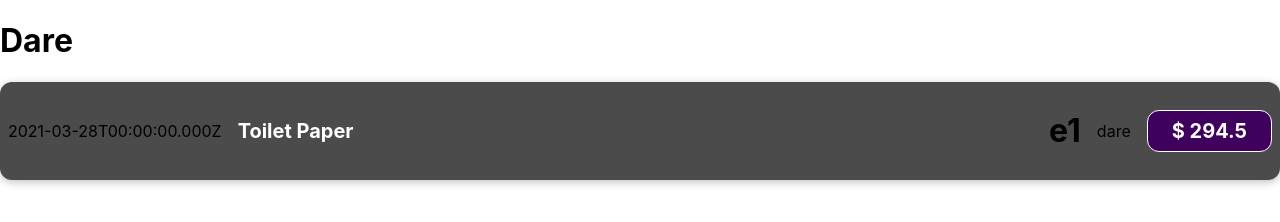
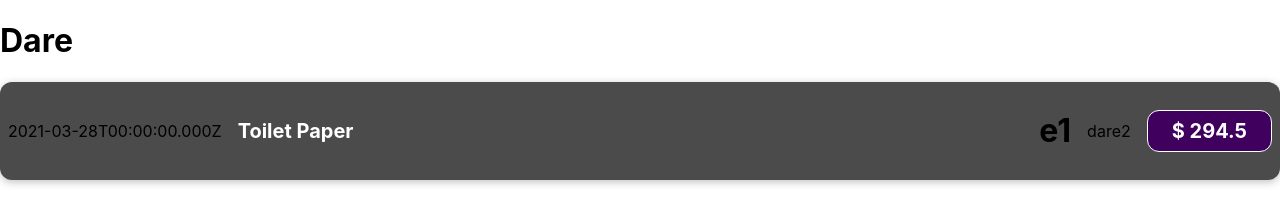
Before and after one commit to DareMilevski/Test, a React (Create React App) app in the folder my-app/: page / in a window 1280 px wide. Shown: the top 222 px of the page. Built offline with nearby package versions, Linux system fonts and the light colour scheme.

Commit message:
change steps

```diff
--- a/my-app/src/components/ExpenseItem.js
+++ b/my-app/src/components/ExpenseItem.js
@@ -11,7 +11,7 @@ function ExpenseItem(props) {
             <div className='expense-item__description'>
                 <h2>{props.title}</h2>
                 <h1>{props.id} </h1>
-                dare
+                dare2
                 <div className='expense-item__price'>$ {expenseAmount}</div>
             </div>
         </div>
```
